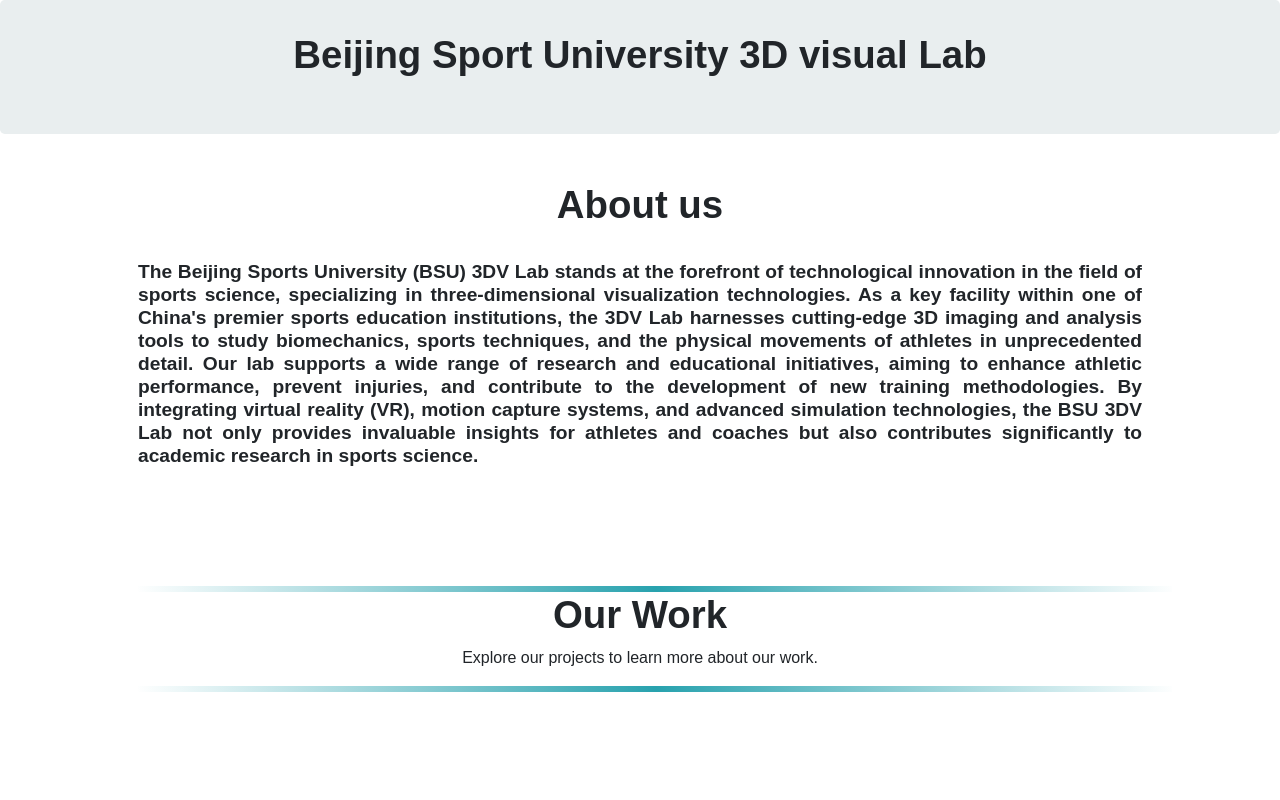
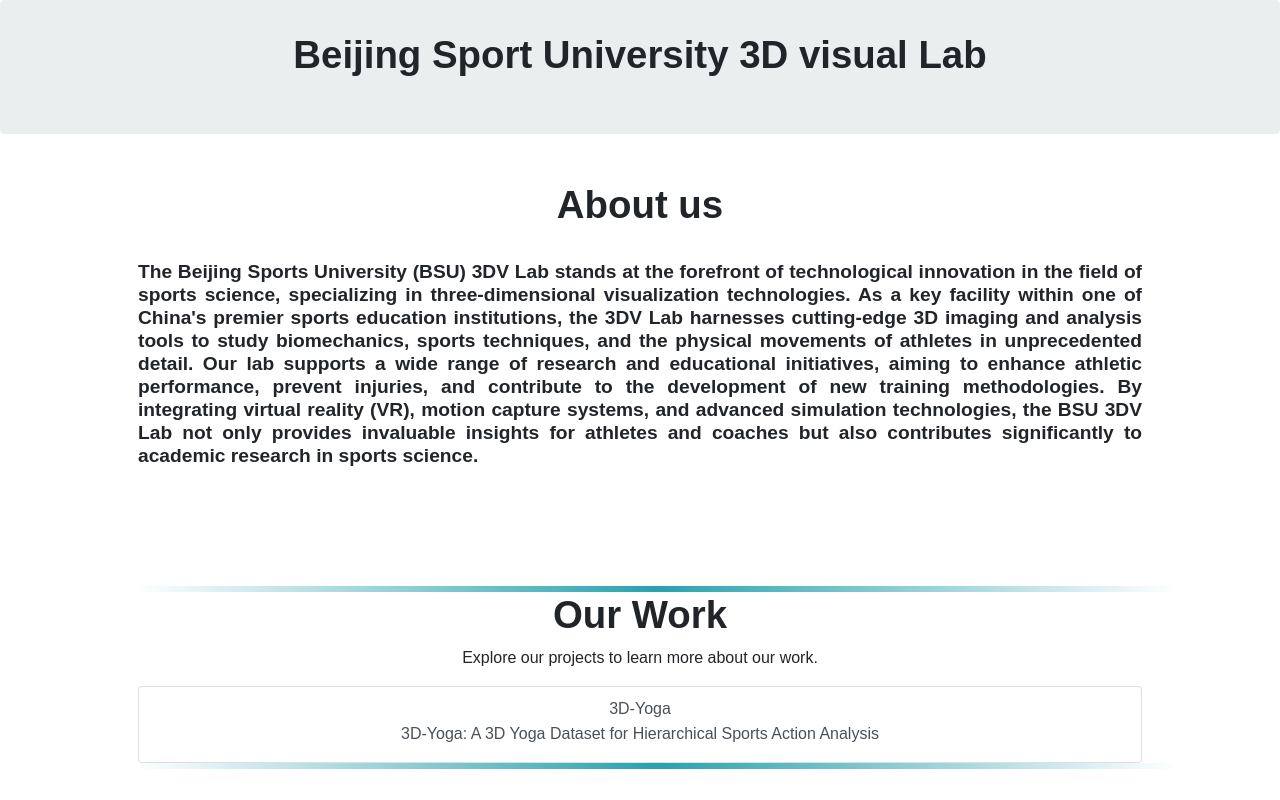
Before and after one commit to BSU3DVLab/BSU3DVLab.github.io, a plain HTML site: page index.html in a window 1280 px wide. Drawn offline with Linux system fonts and the light colour scheme.

Commit message:
Update index.html

```diff
--- a/index.html
+++ b/index.html
@@ -62,10 +62,10 @@ The Beijing Sports University (BSU) 3DV Lab stands at the forefront of technolog
         <p>Explore our projects to learn more about our work.</p>
         <!-- Project list -->
         <div class="list-group">
-<!--           <a href="3DyogaBSU/index.html" class="list-group-item list-group-item-action">
+          <a href="3DyogaBSU/index.html" class="list-group-item list-group-item-action">
             <h5 class="mb-1">3D-Yoga</h5>
             <p class="mb-1">3D-Yoga: A 3D Yoga Dataset for Hierarchical Sports Action Analysis</p>
-          </a> -->
+          </a>
           <!-- Add more projects as needed -->
         </div>
         <div class="box-show text-center mt-0"> </div>
```
